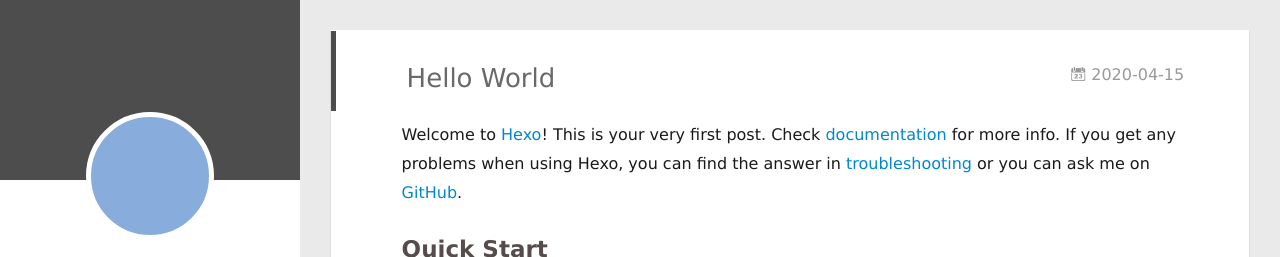
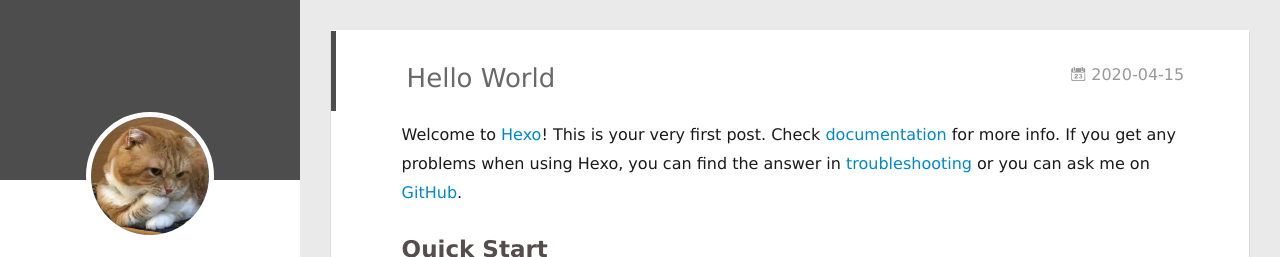
Before and after one commit to qetyuie/adhjkahd.github.io, a plain HTML site: page 2020/04/15/hello-world/index.html in a window 1280 px wide. Shown: the top 257 px of the page. Drawn offline with Linux system fonts and the light colour scheme; no server answers.

Commit message:
Site updated: 2020-04-15 16:14:48

```diff
--- a/2020/04/15/hello-world/index.html
+++ b/2020/04/15/hello-world/index.html
@@ -47,7 +47,7 @@
 <div class="intrude-less">
 	<header id="header" class="inner">
 		<a href="/" class="profilepic">
-			<img src="" class="js-avatar">
+			<img src="/assets/top1.jpg" class="js-avatar">
 		</a>
 		<hgroup>
 		  <h1 class="header-author"><a href="/">John Doe</a></h1>
@@ -105,7 +105,7 @@
 	<div class="intrude-less">
 		<header id="header" class="inner">
 			<div class="profilepic">
-				<img src="" class="js-avatar">
+				<img src="/assets/top1.jpg" class="js-avatar">
 			</div>
 			<hgroup>
 			  <h1 class="header-author js-header-author">John Doe</h1>
--- /dev/null
+++ b/content.json
@@ -0,0 +1 @@
+[{"title":"Hello World","date":"2020-04-15T05:28:03.815Z","path":"2020/04/15/hello-world/","tags":[]}]
```
Also changed, not shown: archives/2020/04/index.html (+2 -2 lines), archives/2020/index.html (+2 -2 lines), archives/index.html (+2 -2 lines), index.html (+2 -2 lines), assets/top1.jpg (added), assets/top2.jpg (added), assets/top3.png (added).
